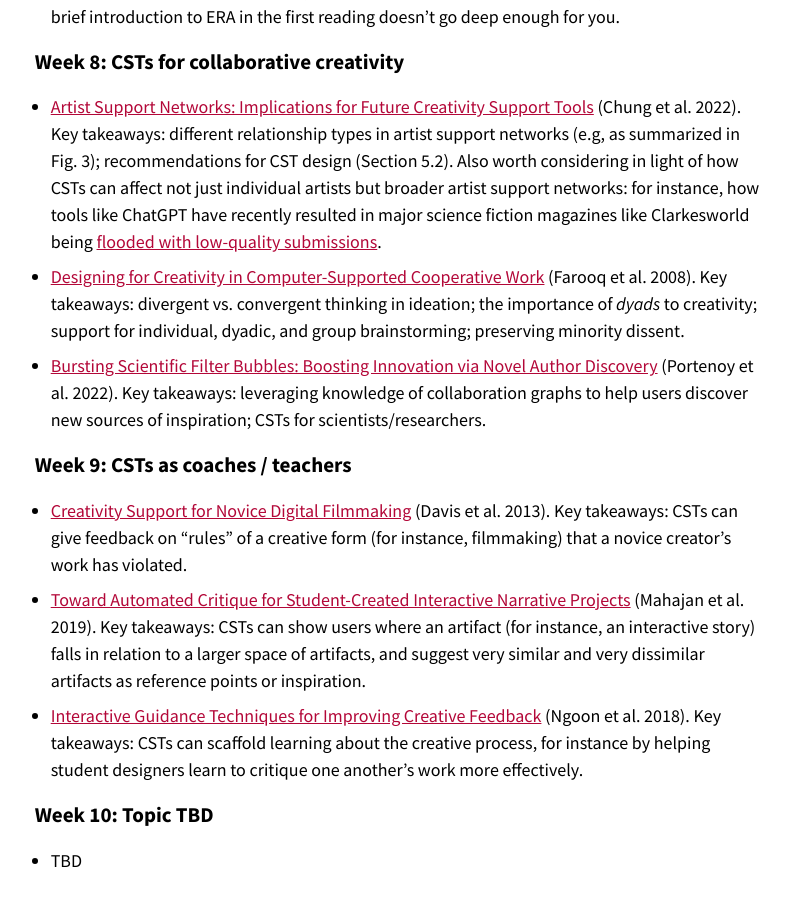
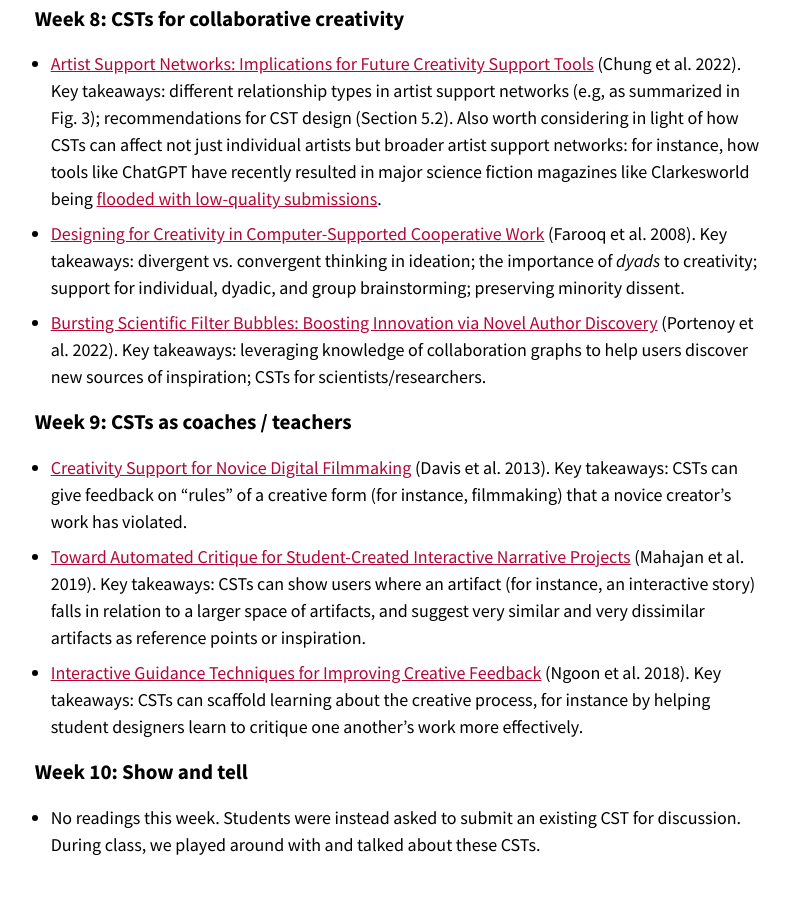
Before and after one commit to mkremins/mkremins.github.io, a Jekyll site: the page syllabi/csts-2023-01/index.html, which Jekyll copies as it is, in a window 1280 px wide and 900 px high, scrolled down 2708 px. Shown: the whole window, without its empty margins (243-1033 px from the left). Built offline with Jekyll 4.4.1, drawn with Linux system fonts in a browser that asks for light colours; some of the changed text lies outside the part shown.

Commit message:
Update CSTs syllabus for Week 10

```diff
--- a/syllabi/csts-2023-01/index.html
+++ b/syllabi/csts-2023-01/index.html
@@ -95,9 +94,9 @@
         <li><a href="https://par.nsf.gov/servlets/purl/10123274">Toward Automated Critique for Student-Created Interactive Narrative Projects</a> (Mahajan et al. 2019). Key takeaways: CSTs can show users where an artifact (for instance, an interactive story) falls in relation to a larger space of artifacts, and suggest very similar and very dissimilar artifacts as reference points or inspiration.</li>
         <li><a href="https://tngoon.github.io/docs/pubs/Ngoon_etal_2018_CHI.pdf">Interactive Guidance Techniques for Improving Creative Feedback</a> (Ngoon et al. 2018). Key takeaways: CSTs can scaffold learning about the creative process, for instance by helping student designers learn to critique one another’s work more effectively.</li>
       </ul>
-      <h3>Week 10: Topic TBD</h3>
+      <h3>Week 10: Show and tell</h3>
       <ul>
-        <li>TBD</li>
+        <li>No readings this week. Students were instead asked to submit an existing CST for discussion. During class, we played around with and talked about these CSTs.</li>
       </ul>
     </div>
   </main>
```
Also changed, not shown: other parts of syllabi/csts-2023-01/index.html (+0 -1 lines).
